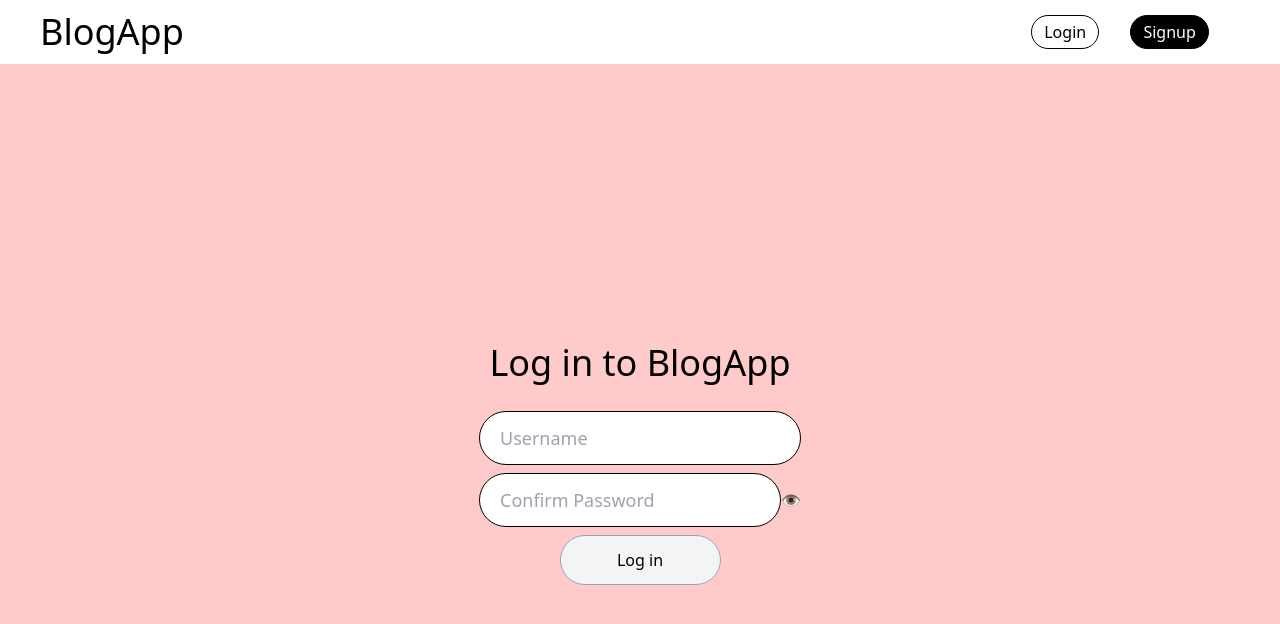
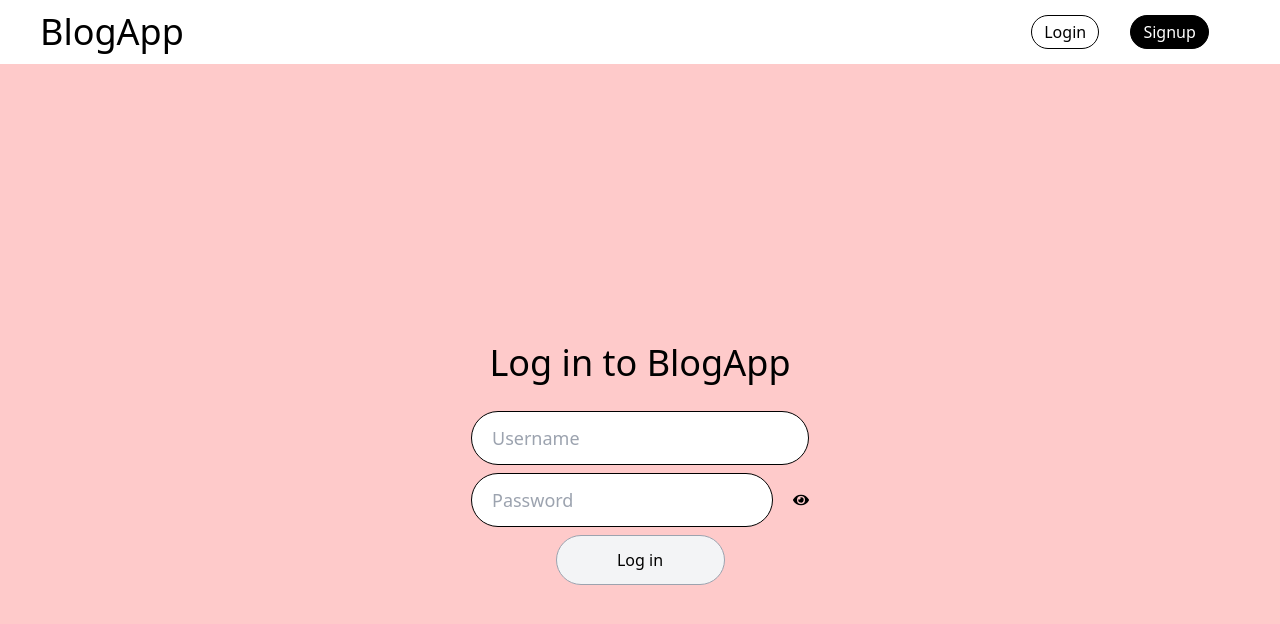
Before and after one commit to rahulpanchal0106/blog-app, a React (Vite) app: page /feed in a window 1280 px wide. Shown: the top 624 px of the page. Built offline with nearby package versions, Linux system fonts and the light colour scheme.

Commit message:
Add Icons

```diff
--- a/src/Pages/Auth/Login.jsx
+++ b/src/Pages/Auth/Login.jsx
@@ -5,6 +5,7 @@ import toast, { LoaderIcon } from "react-hot-toast";
 import { useNavigate } from "react-router-dom";
 import { useCookies } from "react-cookie";
 import { useUser } from "../../Contexts/UserContext";
+import { FaCross, FaEye, FaEyeSlash } from "react-icons/fa";
 
 const Login = ()=>{
     const [username, setUsername] = useState('');
@@ -61,11 +62,11 @@ const Login = ()=>{
                     </p>
                     <input type="text" required onChange={handleUsernameChange} className="w-full px-5 py-3 mb-2 text-lg rounded-full border border-solid border-black" placeholder="Username" />
                     <div className="flex w-full flex-row items-center justify-center mb-2">
-                        <input required type={showPass?"text":"password"} onChange={handlePasswordChange} className="w-full px-5 py-3 text-lg rounded-full border border-solid border-black" placeholder="Confirm Password" />
-                        <button onClick={handleShowPassword} >
+                        <input required type={showPass?"text":"password"} onChange={handlePasswordChange} className="w-full px-5 py-3 text-lg rounded-full border border-solid border-black" placeholder="Password" />
+                        <button onClick={handleShowPassword} className="ml-5" >
                             {
                                 !showPass?
-                                "👁️":"✖️"
+                                <FaEye/>:<FaEyeSlash/>
                             }
                         </button>
                     </div>
--- a/src/Pages/Auth/Signup.jsx
+++ b/src/Pages/Auth/Signup.jsx
@@ -3,6 +3,7 @@ import NavBar from "../../Components/NavBar/NavBar"
 import axios from "axios";
 import toast, { LoaderIcon } from "react-hot-toast";
 import { useNavigate } from "react-router-dom";
+import { FaEye, FaEyeSlash } from "react-icons/fa";
 
 const Signup = ()=>{
     const [username, setUsername] = useState('');
@@ -75,10 +76,10 @@ const Signup = ()=>{
                     </div>
                     <div className="flex w-full flex-row items-center justify-center mb-2 ">
                         <input required type={showPass?"text":"password"} onChange={handleConfirmPassChange} className="w-full px-5 py-3 text-lg rounded-full border border-solid border-black" placeholder="Confirm Password" />
-                        <button onClick={handleShowPassword} >
+                        <button onClick={handleShowPassword} className="ml-5" >
                             {
                                 !showPass?
-                                "👁️":"✖️"
+                                <FaEye/>:<FaEyeSlash/>
                             }
                         </button>
                     </div>
--- a/src/Pages/Feed/GetFeed/openPost.jsx
+++ b/src/Pages/Feed/GetFeed/openPost.jsx
@@ -54,11 +54,11 @@ const  Open = ({data})=>{
                                     <p className="text-black">
                                         <b>{data.author.name}</b>
                                         <div className="text-xs">
-                                            <div className="text-xs">{
+                                            <div className="text-xs">
+                                                {
                                                     <TimeAgo date={data.createdAt}/>
                                                 }</div>
-                                                {/* <button>Upvote</button>
-                                                <button>Comment</button> */}
+
                                         </div>
                                     </p>
                                     <p className="mb-2">.</p>
```
